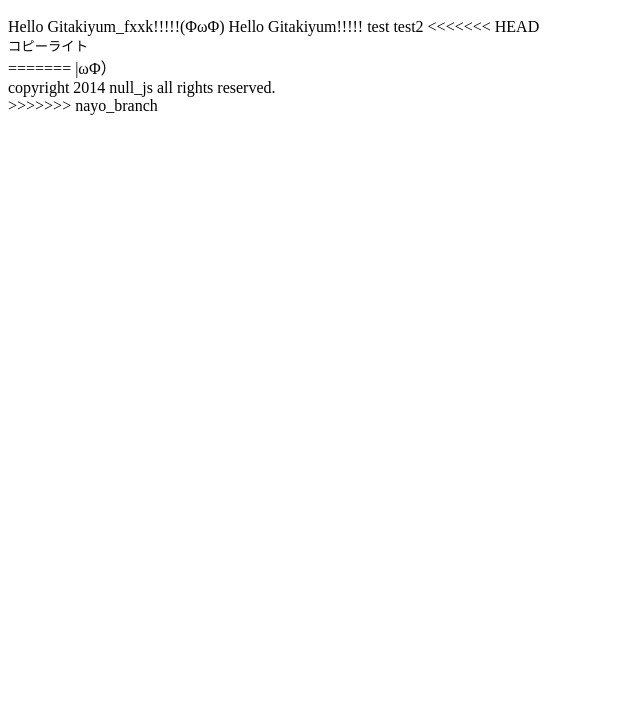
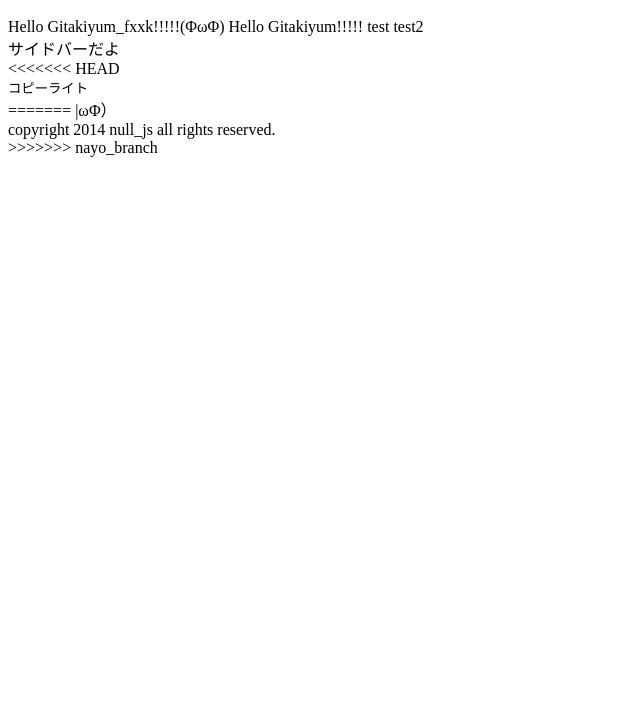
Before and after one commit to null-js/Sandbox, a plain HTML site: page index.html in a window 1280 px wide. Shown: the part 92-800 px from the top of the page, without its empty margins (0-640 px from the left). Drawn offline with Linux system fonts and the light colour scheme.

Commit message:
sideバー

```diff
--- a/index.html
+++ b/index.html
@@ -14,6 +14,10 @@ Hello Gitakiyum_fxxk!!!!!(ΦωΦ)
 Hello Gitakiyum!!!!!
 test
 test2
+  <aside>
+    サイドバーだよ
+  </aside>
+
 <<<<<<< HEAD
 	<footer>
 		<small>コピーライト</small>
```
